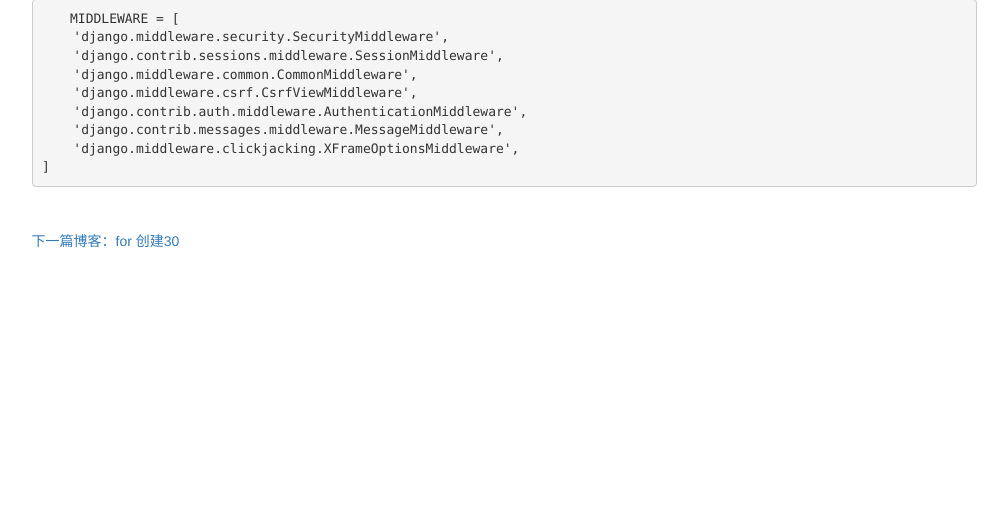
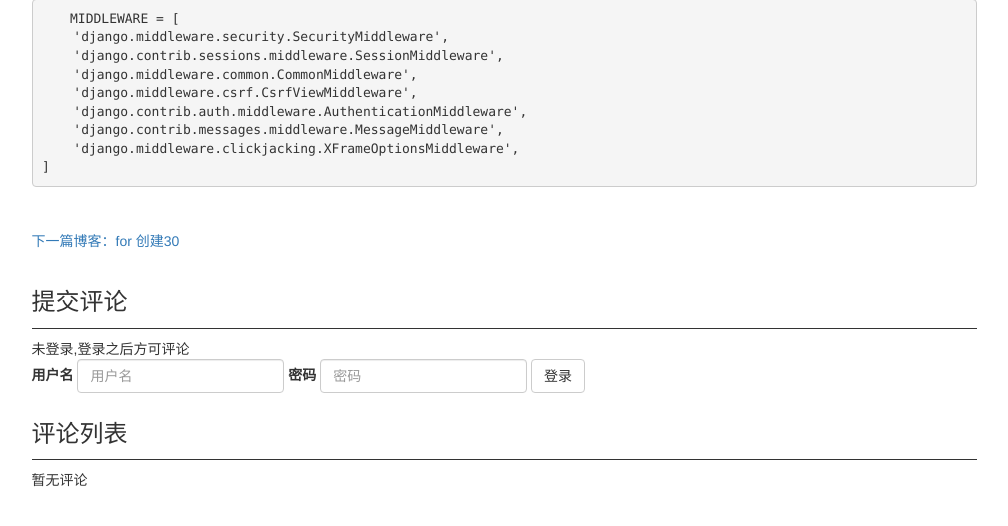
Before and after one commit to ScnuWang/Django_Bilibili, a Django app: page /blog/39 in a window 1280 px wide. Shown: the part 231-757 px from the top of the page, without its empty margins (136-1144 px from the left). Run offline with Django 3.2, Linux system fonts and the light colour scheme; data comes from the database, SQL or seed files in the repository; both versions use the stored data as it was after the commit; some libraries are stand-ins or nearby versions.

Commit message:
完善评论应用

```diff
--- a/mysite/blog/views.py
+++ b/mysite/blog/views.py
@@ -1,10 +1,13 @@
-from django.shortcuts import render,render_to_response,get_object_or_404,get_list_or_404
-from .models import Blog,BlogType
+from django.shortcuts import render,get_object_or_404,render_to_response
 from django.core.paginator import Paginator
 from django.db.models import Count
+from django.contrib.contenttypes.models import ContentType
+
+from django.utils import timezone
 from read_statistics.models import ReadNum,ReadDetail
-from django.contrib.contenttypes.models import ContentType
-from django.utils import timezone
+from comment.models import Comment
+from .models import Blog,BlogType
+
 # 也可以在settings.py文件里面配置
 each_page_blogs_num = 2
 
@@ -64,7 +67,7 @@ def blog_list_common_util(request,blog_list):
 def blog_list(request):
     blog_all_list = Blog.objects.all()
     context = blog_list_common_util(request,blog_all_list)
-    return render_to_response("blog/blog_list.html",context)
+    return render(request,"blog/blog_list.html",context)
 
 
 def blog_detail(request,blog_pk):
@@ -87,8 +90,8 @@ def blog_detail(request,blog_pk):
         # readnum.save()
 
     # 使用ContentType
+    ct = ContentType.objects.get_for_model(Blog)
     if not request.COOKIES.get('blog_%s_read' % blog_pk):
-        ct = ContentType.objects.get_for_model(Blog)
         # if ReadNum.objects.filter(content_type=ct, object_id=blog.pk).count():
         #     readnum = ReadNum.objects.get(content_type=ct, object_id=blog.pk)
         # else:
@@ -109,6 +112,10 @@ def blog_detail(request,blog_pk):
         readDetail.read_num += 1
         readDetail.save()
 
+    # 处理博客评论列表
+    comment_list = Comment.objects.filter(content_type=ct, object_id=blog.pk)
+
+
 
     # 当前博客的时间
     current_blog_create_time = blog.created_time
@@ -121,8 +128,9 @@ def blog_detail(request,blog_pk):
     context['previous_blog'] = previous_blog
     context['next_blog'] = next_blog
     context['blog'] = blog
+    context['comment_list'] = comment_list
     # 设置Cookie 用于统计阅读次数
-    response = render_to_response("blog/blog_detail.html",context)
+    response = render(request,"blog/blog_detail.html",context)
     response.set_cookie('blog_%s_read' % blog_pk,'True')
     return response
 
@@ -134,11 +142,11 @@ def blog_with_type(request,blog_type_pk):
     blog_all_list = Blog.objects.filter(blogtype=blogtype)
     context = blog_list_common_util(request,blog_all_list)
     context['blogtype'] = blogtype
-    return  render_to_response("blog/blog_with_type.html",context)
+    return  render(request,"blog/blog_with_type.html",context)
 
 # 根据时间获取博客列表
 def blog_with_date(request,year,month):
     blog_list_with_date = Blog.objects.filter(created_time__year=year,created_time__month=month)
     context = blog_list_common_util(request, blog_list_with_date)
     context['blog_with_date'] = "%s年 %s月" % (year,month)
-    return render_to_response("blog/blog_with_date.html", context)
+    return render(request,"blog/blog_with_date.html", context)
--- a/mysite/comment/models.py
+++ b/mysite/comment/models.py
@@ -1,5 +1,4 @@
 from django.db import models
-from django.utils import timezone
 from django.contrib.auth.models import User
 from django.contrib.contenttypes.fields import GenericForeignKey
 from django.contrib.contenttypes.models import ContentType
@@ -12,4 +11,7 @@ class Comment(models.Model):
 
     comment_user = models.ForeignKey(User,on_delete=models.DO_NOTHING)
     comment_content = models.TextField()
-    comment_datatime = models.DateTimeField(timezone.now())
+    comment_datatime = models.DateTimeField(auto_now_add=True)
+
+    class Meta:
+        ordering = ['-comment_datatime']
--- /dev/null
+++ b/mysite/comment/urls.py
@@ -0,0 +1,7 @@
+from django.urls import path
+from . import views
+urlpatterns = [
+    # localhost:8000/comment/update_comment
+    path('update_comment',views.update_comment,name='update_comment'),
+    path('comment_list',views.get_comment_list,name='comment_list'),
+]
--- a/mysite/mysite/urls.py
+++ b/mysite/mysite/urls.py
@@ -17,7 +17,7 @@ from django.contrib import admin
 from django.urls import path,include
 # 同一个目录，引用用.代替
 from . import views
-from .views import home
+from .views import home,login
 # 2.x 使用的path,正则表达式使用re_path;
 # 1.x 使用的版本是url，
 from  django.conf import settings
@@ -28,7 +28,9 @@ urlpatterns = [
     path('admin/', admin.site.urls),
 	# path('article/',include('article.urls')),
 	path('blog/',include('blog.urls')),
-	path('ckeditor',include('ckeditor_uploader.urls'))
+	path('ckeditor',include('ckeditor_uploader.urls')),
+	path('comment/',include('comment.urls')),
+	path('login/',login,name='login'),
 ]
 
 urlpatterns += static(settings.MEDIA_URL,document_root= settings.MEDIA_ROOT)
--- a/mysite/static/blog.css
+++ b/mysite/static/blog.css
@@ -33,3 +33,11 @@ div.blog-content{
 div.blog-more{
     margin-top: 1em;
 }
+
+div.comment-area{
+    margin-top: 2em;
+}
+h3.comment-title{
+    padding-bottom: 0.5em;
+    border-bottom: 1px solid;
+}
--- a/mysite/templates/blog/blog_detail.html
+++ b/mysite/templates/blog/blog_detail.html
@@ -39,8 +39,49 @@
                 </div>
             </div>
         </div>
+        <div class="row">
+            <div class="col-xs-10 col-xs-offset-1">
+                <div class="comment-area">
+                    <h3 class="comment-title">提交评论</h3>
+                    {% if user.is_authenticated %}
+                       {{ user.username }} ,欢迎评论 -
+                        <form action="{% url 'update_comment' %}" method="post">
+                            {% csrf_token %}
+                            <textarea  name="comment_content" class="form-control" rows="4"></textarea>
+                            <input type="hidden" name="object_id" value="{{ blog.pk }}">
+                            <input type="hidden" name="content_type" value="blog">
+                            <button type="submit" class="btn btn-default">评论</button>
+                        </form>
+                    {% else %}
+                        <span >未登录,登录之后方可评论</span>
+                        <form class="form-inline" action="{% url 'login' %}" method="post">
+                            {% csrf_token %}
+                          <div class="form-group">
+                            <label for="username">用户名</label>
+                            <input type="text" class="form-control" name="username" id="username" placeholder="用户名">
+                          </div>
+                          <div class="form-group">
+                            <label for="password">密码</label>
+                            <input type="password" class="form-control" name="password" id="password" placeholder="密码">
+                          </div>
+                          <button type="submit" class="btn btn-default">登录</button>
+                        </form>
+                    {% endif %}
+
+                </div>
+                <div class="comment-area">
+                    <h3 class="comment-title">评论列表</h3>
+                    <ul>
+                        {% for comment in comment_list %}
+                            <li>{{ user.username }}({{ comment.comment_datatime|date:'Y-m-d H:n:s' }}): {{ comment.comment_content }}</li>
+                        {% empty %}
+                            暂无评论
+                        {% endfor %}
+                    </ul>
+                </div>
+            </div>
+        </div>
     </div>
 
 
-
 {% endblock %}
```
Also changed, not shown: Note.md (+1 -1 lines), mysite/comment/views.py (+33 -1 lines), mysite/mysite/views.py (+39 -23 lines), mysite/templates/error.html (added, +20 -0 lines), mysite/db.sqlite3.
